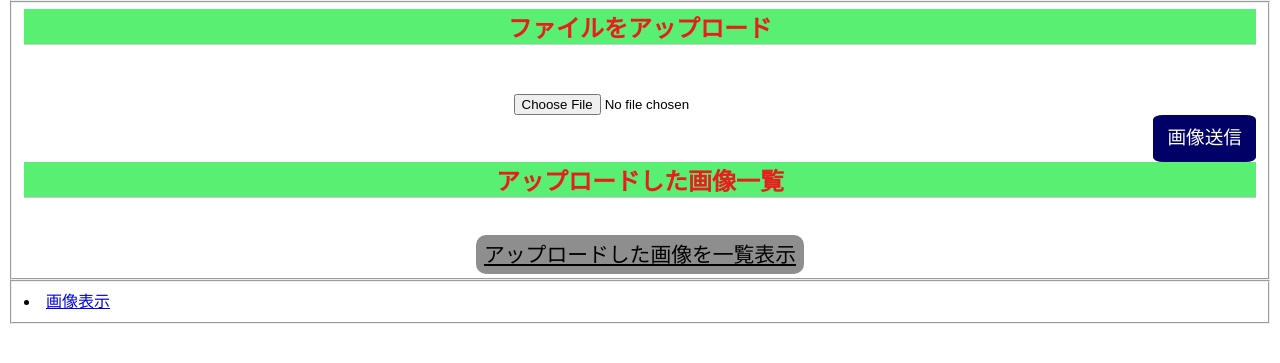
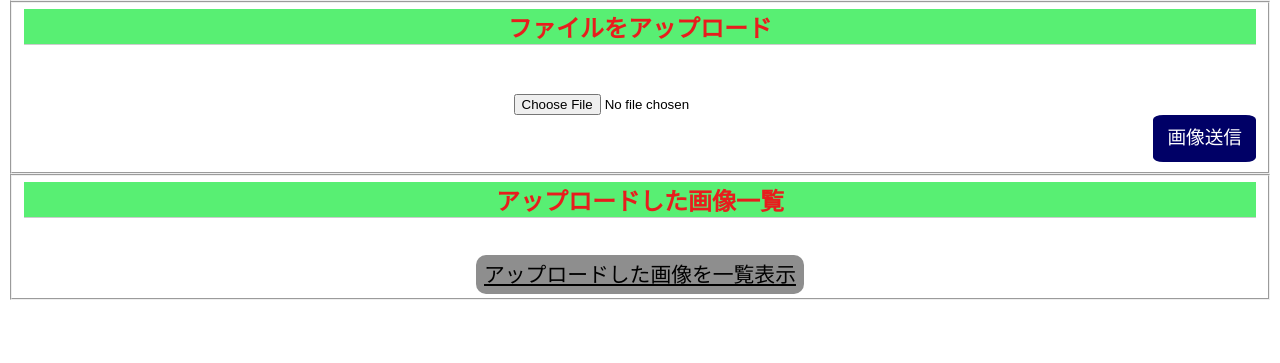
Before and after one commit to 2022AIT-OOP2-G12/GUIapp, a Flask app: page / in a window 1280 px wide. Shown: the part 320-683 px from the top of the page. Run offline with Flask 2, Linux system fonts and the light colour scheme.

Commit message:
見た目の手直し

```diff
--- a/templates/index.html
+++ b/templates/index.html
@@ -63,18 +63,16 @@
           message in messages %} {{ message }} {% endfor %} {% endif %} {%
           endwith %}
         </div>
-        <div>
-          <h2>アップロードした画像一覧</h2>
-          <div class="Return">
-            <a class="ReturnButton" href="/uploaded_list/"
-              >アップロードした画像を一覧表示</a
-            >
-          </div>
-        </div>
+
       </form>
     </fieldset>
     <fieldset>
-        <li class="nav-item"><a class="nav-link" href="/uploaded_list/">画像表示</a></li>
+      <div>
+        <h2>アップロードした画像一覧</h2>
+        <div class="Return">
+          <a class="ReturnButton" href="/uploaded_list/">アップロードした画像を一覧表示</a>
+        </div>
+      </div>
     </fieldset>
   </body>
 </html>
```
